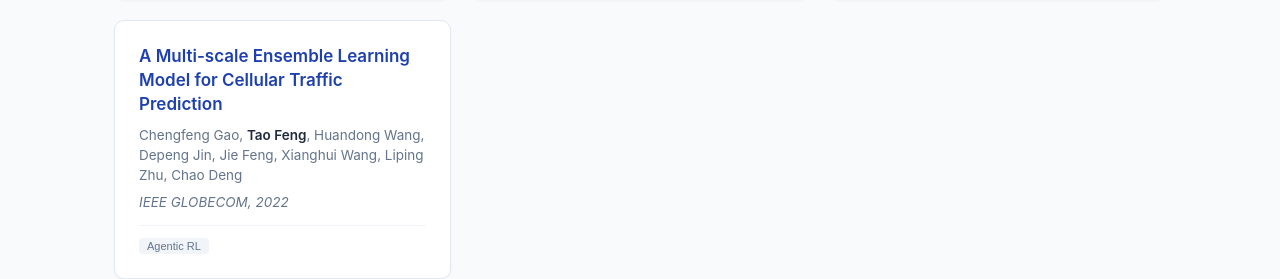
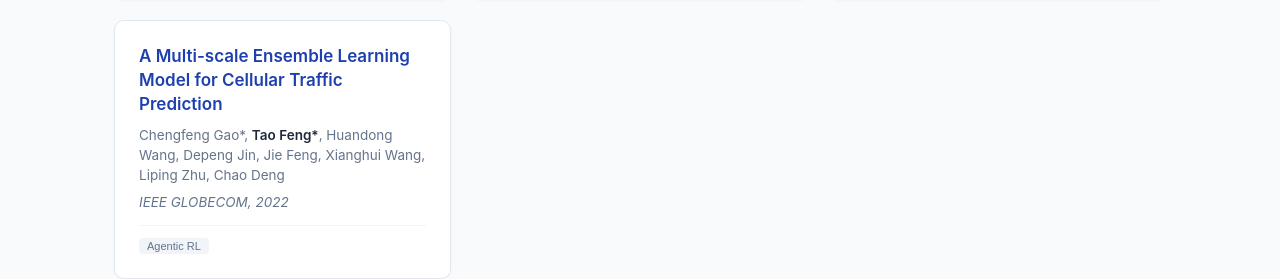
Before and after one commit to ft2023/taofeng.github.io, a plain HTML site: page index.html in a window 1280 px wide. Shown: the part 2566-2845 px from the top of the page. Drawn offline with Linux system fonts and the light colour scheme.

Commit message:
Mark co-first author on Cellular Traffic Prediction paper

```diff
--- a/index.html
+++ b/index.html
@@ -852,7 +852,7 @@
     },
     {
       title: "A Multi-scale Ensemble Learning Model for Cellular Traffic Prediction",
-      authors: ["Chengfeng Gao", "Tao Feng", "Huandong Wang", "Depeng Jin", "Jie Feng", "Xianghui Wang", "Liping Zhu", "Chao Deng"],
+      authors: ["Chengfeng Gao*", "Tao Feng*", "Huandong Wang", "Depeng Jin", "Jie Feng", "Xianghui Wang", "Liping Zhu", "Chao Deng"],
       venue: "IEEE GLOBECOM, 2022",
       category: "Agentic RL",
       tags: ["Temporal", "Peer Reviewed"],
```
